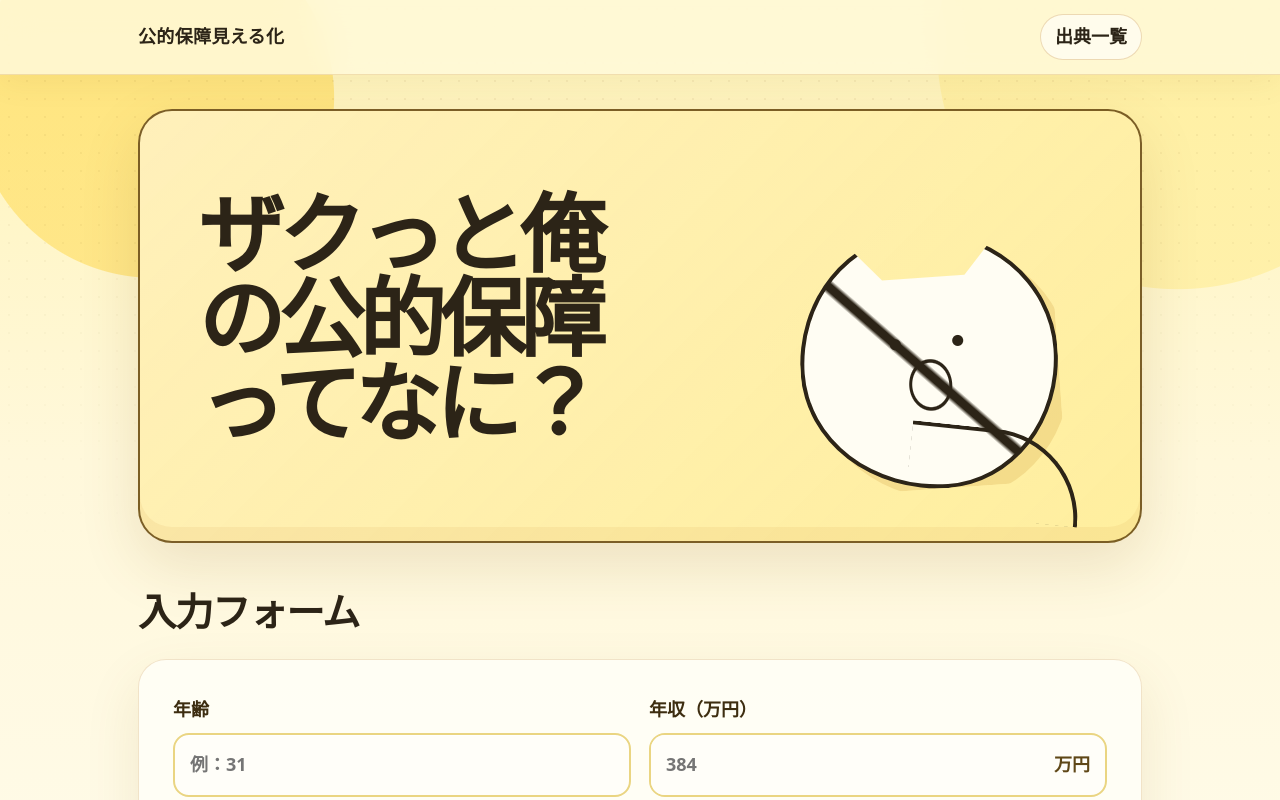
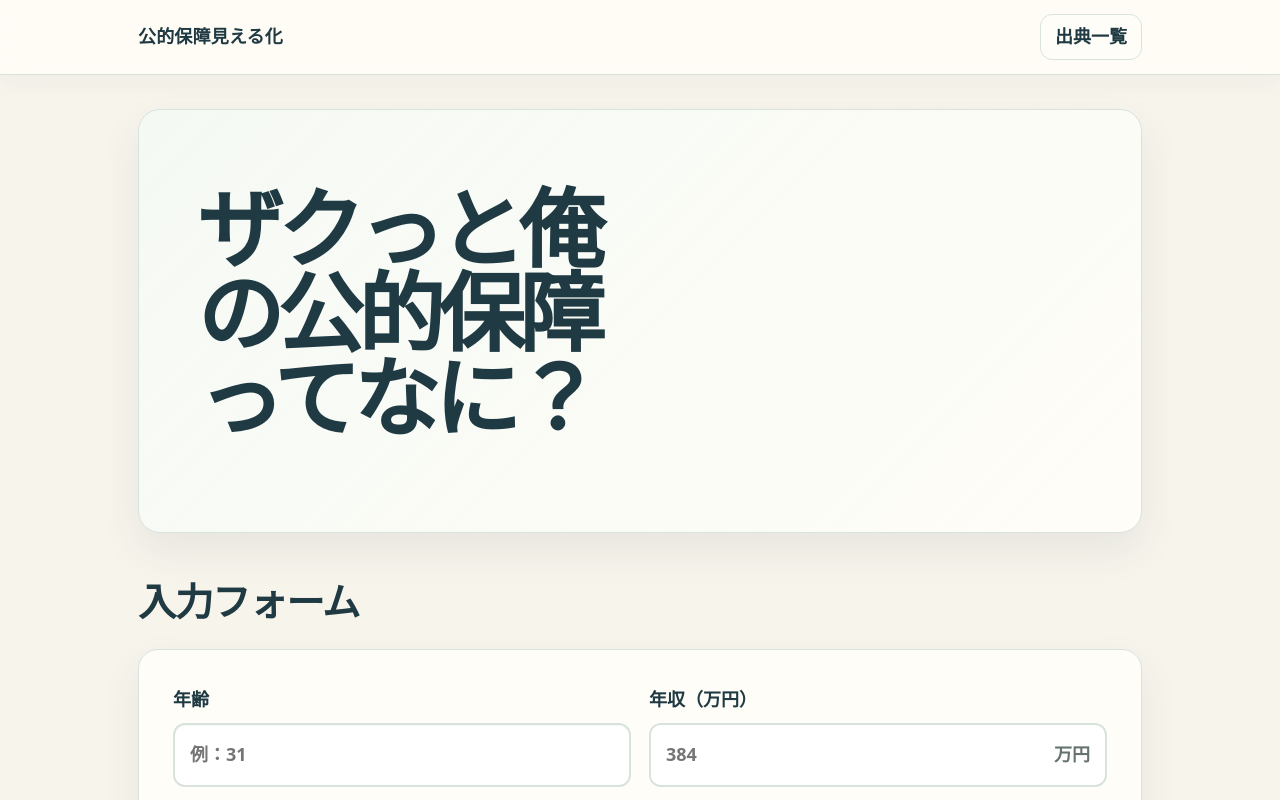
Before and after one commit to dokechi/kouteki-hosho, a Next.js app: page / in a window 1280 px wide. Shown: the top 800 px of the page. Built offline with nearby package versions, Linux system fonts and the light colour scheme.

Commit message:
Refine public benefit UI palette

```diff
--- a/src/app/globals.css
+++ b/src/app/globals.css
@@ -1,15 +1,17 @@
 :root {
-  color: #2c2417;
-  background: #fff8db;
-  --ink: #2c2417;
-  --muted: #796a4b;
-  --paper: #fffef7;
-  --paper-deep: #fff7ca;
-  --yellow: #ffd84a;
-  --yellow-strong: #f2b705;
-  --amber: #b36b00;
-  --line: #ead582;
-  --shadow: rgba(125, 87, 12, .14);
+  color: #203a43;
+  background: #f7f4ec;
+  --primary: #2f7d6d;
+  --primary-deep: #203a43;
+  --background: #f7f4ec;
+  --surface: #fffdf8;
+  --surface-soft: #f4faf7;
+  --line: #d8e3de;
+  --muted: #64736f;
+  --notice-soft: #e7f3ee;
+  --error: #a43d35;
+  --error-soft: #fff1ee;
+  --shadow: rgba(32, 58, 67, .08);
 }
 
 * { box-sizing: border-box; }
@@ -21,31 +23,17 @@ body {
   font-family: "Hiragino Sans", "Yu Gothic", "YuGothic", "Noto Sans JP", system-ui, -apple-system, BlinkMacSystemFont, "Segoe UI", sans-serif;
   font-size: 18px;
   line-height: 1.75;
-  color: var(--ink);
-  background:
-    radial-gradient(circle at 12% 8%, rgba(255, 216, 74, .52) 0 180px, transparent 181px),
-    radial-gradient(circle at 92% 4%, rgba(255, 238, 154, .7) 0 240px, transparent 241px),
-    linear-gradient(180deg, #fff4b8 0%, #fff8db 38%, #fffdf3 100%);
-}
-
-body::before {
-  content: "";
-  position: fixed;
-  inset: 0;
-  pointer-events: none;
-  opacity: .42;
-  background-image: radial-gradient(rgba(96, 69, 18, .16) 1px, transparent 1px);
-  background-size: 18px 18px;
-  mask-image: linear-gradient(to bottom, #000, transparent 72%);
+  color: var(--primary-deep);
+  background: var(--background);
 }
 
 a {
-  color: #8b5500;
+  color: var(--primary);
   text-decoration-thickness: .08em;
-  text-underline-offset: .2em;
+  text-underline-offset: .22em;
 }
 
-a:hover { color: #5d3900; }
+a:hover { color: var(--primary-deep); }
 
 main {
   position: relative;
@@ -63,88 +51,53 @@ main {
   gap: 16px;
   align-items: center;
   padding: 14px max(18px, calc((100vw - 1040px) / 2 + 18px));
-  border-bottom: 1px solid rgba(179, 107, 0, .18);
-  background: rgba(255, 249, 218, .84);
-  backdrop-filter: blur(16px);
-  box-shadow: 0 10px 30px rgba(125, 87, 12, .06);
+  border-bottom: 1px solid var(--line);
+  background: rgba(255, 253, 248, .9);
+  backdrop-filter: blur(14px);
+  box-shadow: 0 8px 22px rgba(32, 58, 67, .04);
 }
 
 .logo {
   font-weight: 900;
-  color: var(--ink);
+  color: var(--primary-deep);
   text-decoration: none;
-  letter-spacing: .02em;
+  letter-spacing: .01em;
 }
+
 
 .siteHeader nav a {
   display: inline-flex;
   align-items: center;
   min-height: 38px;
   padding: 6px 14px;
-  border: 1px solid rgba(179, 107, 0, .24);
-  border-radius: 999px;
-  background: rgba(255, 255, 255, .58);
-  color: var(--ink);
+  border: 1px solid var(--line);
+  border-radius: 12px;
+  background: var(--surface);
+  color: var(--primary-deep);
   font-weight: 800;
   text-decoration: none;
 }
 
+.siteHeader nav a:hover {
+  border-color: rgba(47, 125, 109, .42);
+  color: var(--primary);
+}
+
 .hero {
-  position: relative;
-  min-height: clamp(250px, 38vw, 430px);
+  min-height: clamp(220px, 34vw, 390px);
   display: grid;
   align-items: center;
-  padding: clamp(34px, 7vw, 80px) clamp(20px, 5vw, 58px);
-  border: 2px solid rgba(98, 67, 12, .84);
-  border-radius: 34px;
+  padding: clamp(34px, 7vw, 76px) clamp(22px, 5vw, 58px);
+  border: 1px solid var(--line);
+  border-radius: 22px;
   background:
-    linear-gradient(135deg, rgba(255, 255, 255, .62), rgba(255, 246, 185, .76)),
-    radial-gradient(circle at 76% 50%, rgba(255, 216, 74, .88) 0 142px, transparent 143px),
-    var(--yellow);
-  box-shadow: 0 22px 60px var(--shadow), inset 0 -14px 0 rgba(179, 107, 0, .07);
+    linear-gradient(135deg, rgba(231, 243, 238, .42), rgba(255, 253, 248, .28)),
+    var(--surface);
+  box-shadow: 0 18px 42px var(--shadow);
   overflow: hidden;
 }
 
-.hero::before,
-.hero::after {
-  content: "";
-  position: absolute;
-  pointer-events: none;
-}
-
-.hero::before {
-  width: clamp(136px, 24vw, 250px);
-  aspect-ratio: 1;
-  right: clamp(18px, 7vw, 82px);
-  bottom: clamp(20px, 4vw, 52px);
-  border: 4px solid var(--ink);
-  border-radius: 48% 52% 46% 54% / 52% 49% 51% 48%;
-  background:
-    radial-gradient(circle at 37% 43%, var(--ink) 0 5px, transparent 6px),
-    radial-gradient(circle at 62% 43%, var(--ink) 0 5px, transparent 6px),
-    radial-gradient(ellipse at 50% 60%, transparent 0 18px, var(--ink) 19px 21px, transparent 22px),
-    linear-gradient(45deg, transparent 0 45%, var(--ink) 46% 48%, transparent 49% 100%),
-    #fffdf3;
-  clip-path: polygon(0 22%, 18% 0, 34% 18%, 66% 18%, 82% 0, 100% 22%, 100% 100%, 0 100%);
-  transform: rotate(-4deg);
-  box-shadow: 12px 12px 0 rgba(179, 107, 0, .15);
-}
-
-.hero::after {
-  width: 170px;
-  height: 86px;
-  right: clamp(8px, 5vw, 58px);
-  bottom: clamp(8px, 2vw, 22px);
-  border: 4px solid var(--ink);
-  border-left: 0;
-  border-bottom: 0;
-  border-radius: 0 90px 0 0;
-  transform: rotate(6deg);
-}
-
 h1 {
-  position: relative;
-  z-index: 1;
   max-width: 12ch;
   font-size: clamp(2.45rem, 8vw, 5.4rem);
   line-height: .98;
@@ -165,12 +118,12 @@ h3 { font-size: 1.08rem; margin: 0 0 7px; letter-spacing: -.01em; }
 .lead { font-size: 1.2rem; }
 
 .notice {
-  background: #fff3b1;
-  border: 1px solid rgba(179, 107, 0, .22);
-  border-left: 8px solid var(--yellow-strong);
+  background: var(--notice-soft);
+  border: 1px solid var(--line);
+  border-left: 6px solid var(--primary);
   padding: 16px 18px;
-  border-radius: 18px;
-  box-shadow: 0 12px 28px rgba(125, 87, 12, .07);
+  border-radius: 14px;
+  box-shadow: 0 8px 18px rgba(32, 58, 67, .04);
 }
 
 .formGrid {
@@ -178,46 +131,46 @@ h3 { font-size: 1.08rem; margin: 0 0 7px; letter-spacing: -.01em; }
   gap: 18px;
   margin: 24px 0;
   padding: clamp(18px, 4vw, 34px);
-  border: 1px solid rgba(179, 107, 0, .18);
-  border-radius: 28px;
-  background: rgba(255, 254, 247, .9);
-  box-shadow: 0 22px 55px rgba(125, 87, 12, .11);
+  border: 1px solid var(--line);
+  border-radius: 20px;
+  background: var(--surface);
+  box-shadow: 0 16px 38px var(--shadow);
 }
 
-label { display: grid; gap: 8px; font-weight: 900; color: #3d2d10; }
+label { display: grid; gap: 8px; font-weight: 900; color: var(--primary-deep); }
 
 input,
 select {
   width: 100%;
   font: inherit;
   padding: 14px 15px;
-  border: 2px solid #ead582;
-  border-radius: 16px;
-  background: #fffef9;
-  color: var(--ink);
-  box-shadow: inset 0 1px 0 rgba(255, 255, 255, .9);
-  transition: border-color .18s ease, box-shadow .18s ease, transform .18s ease;
+  border: 2px solid var(--line);
+  border-radius: 12px;
+  background: #ffffff;
+  color: var(--primary-deep);
+  box-shadow: inset 0 1px 0 rgba(32, 58, 67, .04);
+  transition: border-color .18s ease, box-shadow .18s ease, background .18s ease;
 }
 
 input:focus,
 select:focus,
 .inputWithUnit:focus-within {
   outline: 0;
-  border-color: var(--yellow-strong);
-  box-shadow: 0 0 0 4px rgba(255, 216, 74, .32);
+  border-color: var(--primary);
+  box-shadow: 0 0 0 4px rgba(47, 125, 109, .16);
 }
 
 input:hover,
 select:hover,
-.inputWithUnit:hover { border-color: #d4a828; }
+.inputWithUnit:hover { border-color: rgba(47, 125, 109, .48); }
 
 .inputWithUnit {
   display: grid;
   grid-template-columns: 1fr auto;
   align-items: center;
-  border: 2px solid #ead582;
-  border-radius: 16px;
-  background: #fffef9;
+  border: 2px solid var(--line);
+  border-radius: 12px;
+  background: #ffffff;
   overflow: hidden;
   transition: border-color .18s ease, box-shadow .18s ease;
 }
@@ -225,39 +178,45 @@ select:hover,
 .inputWithUnit input { border: 0; border-radius: 0; box-shadow: none; }
 .inputWithUnit input:focus { box-shadow: none; }
 
-.unitText { padding: 0 15px 0 6px; font-weight: 900; color: #5f4717; white-space: nowrap; }
+.unitText { padding: 0 15px 0 6px; font-weight: 900; color: var(--muted); white-space: nowrap; }
 
 button,
 .button {
   display: inline-block;
   width: 100%;
-  border: 2px solid #2c2417;
-  border-radius: 999px;
-  background: var(--ink);
-  color: #fff9d8;
+  border: 2px solid var(--primary-deep);
+  border-radius: 14px;
+  background: var(--primary-deep);
+  color: #ffffff;
   padding: 16px 24px;
   font: inherit;
   font-weight: 900;
   text-align: center;
   text-decoration: none;
   cursor: pointer;
-  box-shadow: 0 9px 0 #d99d00, 0 18px 34px rgba(125, 87, 12, .2);
-  transition: transform .18s ease, box-shadow .18s ease, background .18s ease;
+  box-shadow: 0 12px 24px rgba(32, 58, 67, .14);
+  transition: transform .18s ease, box-shadow .18s ease, background .18s ease, border-color .18s ease;
 }
 
 button:hover,
-.button:hover { transform: translateY(-2px); background: #3a2c12; }
+.button:hover {
+  transform: translateY(-1px);
+  border-color: #284b54;
+  background: #284b54;
+  box-shadow: 0 14px 28px rgba(32, 58, 67, .16);
+}
+
 button:active,
-.button:active { transform: translateY(5px); box-shadow: 0 4px 0 #d99d00, 0 10px 20px rgba(125, 87, 12, .17); }
+.button:active { transform: translateY(1px); box-shadow: 0 8px 18px rgba(32, 58, 67, .12); }
 
 .helpText { font-size: .9rem; font-weight: 600; color: var(--muted); }
 
 .errorBox {
   grid-column: 1 / -1;
-  border: 2px solid #bd3b2f;
-  background: #fff4ee;
-  color: #842218;
-  border-radius: 18px;
+  border: 2px solid var(--error);
+  background: var(--error-soft);
+  color: #7d2d27;
+  border-radius: 14px;
   padding: 14px 16px;
 }
 
@@ -274,21 +233,21 @@ button:active,
   text-wrap: balance;
 }
 
-.resultLead { max-width: 44rem; font-size: 1.15rem; font-weight: 900; margin-bottom: 18px; color: #4d3a13; }
+.resultLead { max-width: 44rem; font-size: 1.15rem; font-weight: 900; margin-bottom: 18px; color: var(--primary-deep); }
 
 .results { display: grid; gap: 14px; margin-top: 22px; }
 
 .benefitRow {
-  border: 1px solid rgba(179, 107, 0, .22);
-  border-radius: 22px;
-  background: var(--paper);
-  box-shadow: 0 16px 36px rgba(125, 87, 12, .09);
+  border: 1px solid var(--line);
+  border-radius: 16px;
+  background: var(--surface);
+  box-shadow: 0 12px 28px rgba(32, 58, 67, .06);
   overflow: hidden;
-  transition: transform .18s ease, box-shadow .18s ease, border-color .18s ease;
+  transition: box-shadow .18s ease, border-color .18s ease, background .18s ease;
 }
 
-.benefitRow:hover { transform: translateY(-2px); border-color: rgba(179, 107, 0, .38); box-shadow: 0 20px 44px rgba(125, 87, 12, .13); }
-.benefitRow[open] { background: #fffdf3; }
+.benefitRow:hover { border-color: rgba(47, 125, 109, .42); box-shadow: 0 14px 30px rgba(32, 58, 67, .08); }
+.benefitRow[open] { background: #ffffff; }
 
 .benefitSummary {
   display: grid;
@@ -302,30 +261,31 @@ button:active,
 
 .benefitSummary::-webkit-details-marker { display: none; }
 
-.benefitScene { font-weight: 900; color: #8b5500; }
+.benefitScene { font-weight: 900; color: var(--primary); }
 .benefitName { color: var(--muted); font-weight: 800; }
-.benefitAmount { justify-self: end; font-size: 1.04rem; color: var(--ink); font-variant-numeric: tabular-nums; }
+.benefitAmount { justify-self: end; font-size: 1.04rem; color: var(--primary-deep); font-variant-numeric: tabular-nums; }
 
 .benefitIcon {
   display: grid;
   place-items: center;
   width: 34px;
   height: 34px;
-  border-radius: 999px;
-  background: #fff0a3;
-  transition: transform .2s ease, background .2s ease;
-  color: #7a4a00;
+  border: 1px solid rgba(47, 125, 109, .28);
+  border-radius: 10px;
+  background: var(--notice-soft);
+  transition: transform .2s ease, background .2s ease, color .2s ease;
+  color: var(--primary);
   font-weight: 900;
 }
 
-.benefitRow[open] .benefitIcon { transform: rotate(180deg); background: var(--yellow); }
+.benefitRow[open] .benefitIcon { transform: rotate(180deg); background: var(--primary); color: #ffffff; }
 
 .benefitDetail {
   display: grid;
   gap: 16px;
   padding: 4px 20px 22px;
-  border-top: 1px dashed rgba(179, 107, 0, .28);
-  background: linear-gradient(180deg, #fffdf3, #fff8d9);
+  border-top: 1px solid var(--line);
+  background: var(--surface-soft);
 }
 
 .benefitDetail section { padding-top: 12px; }
@@ -335,7 +295,7 @@ button:active,
 .small, .sourceBox { font-size: .95rem; }
 
 .sourceBox {
-  border-top: 1px solid rgba(179, 107, 0, .18);
+  border-top: 1px solid var(--line);
   margin-top: 4px;
   padding-top: 12px;
 }
@@ -353,9 +313,7 @@ button:active,
   body { font-size: 16px; }
   main { padding-inline: 14px; }
   .siteHeader { align-items: flex-start; }
-  .hero { border-radius: 26px; padding-bottom: 170px; }
-  .hero::before { right: 30px; bottom: 26px; }
-  .hero::after { right: 12px; bottom: 10px; }
+  .hero { border-radius: 18px; }
   .benefitSummary { grid-template-columns: 1fr auto; }
   .benefitName, .benefitAmount { grid-column: 1; }
   .benefitAmount { justify-self: start; }
```
